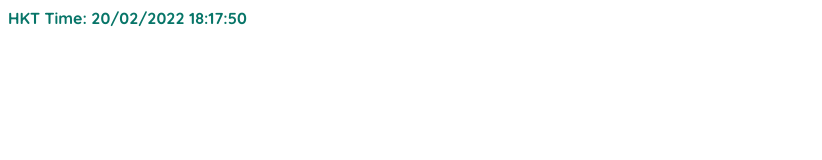
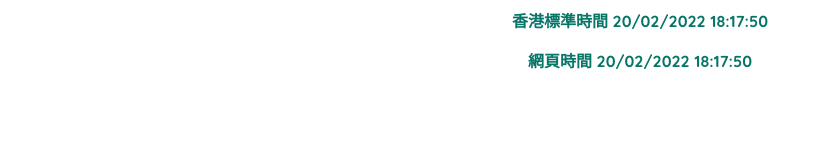
Before and after one commit to Violationist/timenow, a plain HTML site: page index.html in a window 1280 px wide. Shown: the whole page, without its empty margins (0-822 px from the left). Drawn offline with Linux system fonts and the light colour scheme.

Commit message:
Add files via upload

```diff
--- a/index.html
+++ b/index.html
@@ -2,13 +2,19 @@
     <style>
         @import url('https://fonts.googleapis.com/css2?family=Quicksand:wght@700&display=swap');
         body {
+            text-align: center;
             color: #077568;
             font-family: 'Quicksand', sans-serif;
         }
     </style>
-    <p>HKT Time: <span id="datetime"></span></p>
+    <p><b>香港標準時間</b> <span id="hktime"></span></p>
     <script>
         var dt = new Date();
-        document.getElementById("datetime").innerHTML = (("0"+dt.getDate()).slice(-2)) +"/"+ (("0"+(dt.getMonth()+1)).slice(-2)) +"/"+ (dt.getFullYear()) +"    "+ (("0"+dt.getHours()).slice(-2)) +":"+ (("0"+dt.getMinutes()).slice(-2))+":"+ (("0"+dt.getSeconds()).slice(-2));
+        document.getElementById("hktime").innerHTML = (("0"+dt.getDate()).slice(-2)) +"/"+ (("0"+(dt.getMonth()+1)).slice(-2)) +"/"+ (dt.getFullYear()) +"    "+ (("0"+dt.getHours()).slice(-2)) +":"+ (("0"+dt.getMinutes()).slice(-2))+":"+ (("0"+dt.getSeconds()).slice(-2));
+    </script>
+    <p><b>網頁時間</b> <span id="uktime"></span></p>
+    <script>
+        var dt = new Date();
+        document.getElementById("uktime").innerHTML = (("0"+dt.getDate()).slice(-2)) +"/"+ (("0"+(dt.getMonth()+1)).slice(-2)) +"/"+ (dt.getFullYear()) +"    "+ (("0"+dt.getHours()).slice(-2)) +":"+ (("0"+dt.getMinutes()).slice(-2))+":"+ (("0"+dt.getSeconds()).slice(-2));
     </script>
 </html>
```
